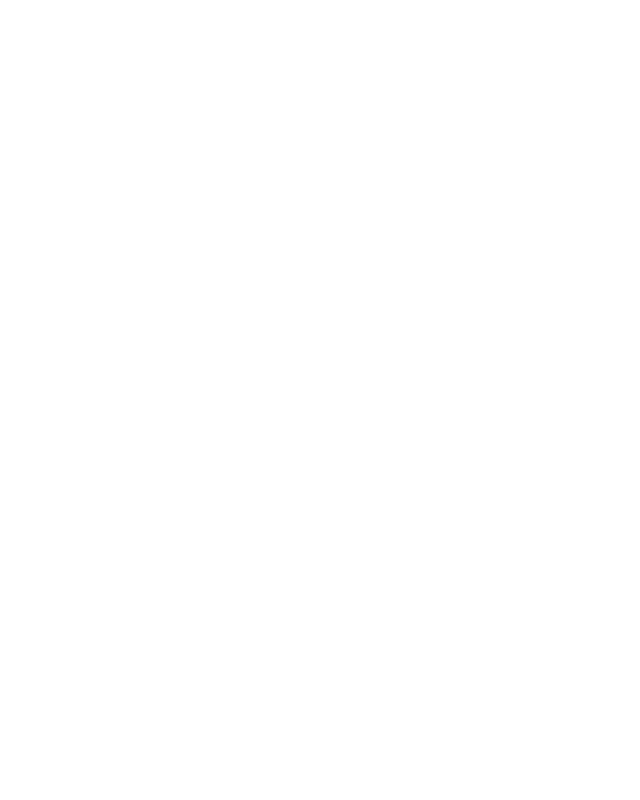
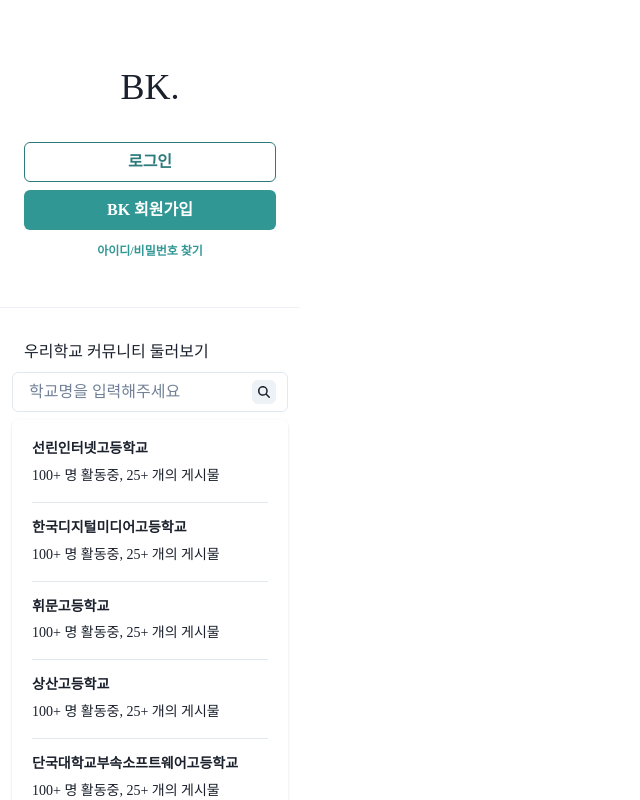
Before and after one commit to yuchand017/bk-frontend, a Next.js app: page / in a window 1280 px wide. Shown: the whole page, without its empty margins (0-640 px from the left). Built offline with nearby package versions, Linux system fonts and the light colour scheme; a web font is replaced by a local one.

Commit message:
add sidebar

```diff
--- a/src/app/page.tsx
+++ b/src/app/page.tsx
@@ -1,8 +1,60 @@
-import Image from "next/image";
+'use client'
+
+import Image from "next/image"
+import {
+    Flex, Box, Text, Button, Divider, Input, InputRightElement, InputGroup, IconButton,
+    Card, CardBody, Stack, StackDivider, Heading
+} from "@chakra-ui/react"
+import { FontAwesomeIcon } from "@fortawesome/react-fontawesome"
+import { faMagnifyingGlass } from "@fortawesome/free-solid-svg-icons"
+import { useState } from "react";
+
 
 export default function Home() {
+    let [school, schoolSet] = useState([
+        "선린인터넷고등학교", "한국디지털미디어고등학교", "휘문고등학교", "상산고등학교", "단국대학교부속소프트웨어고등학교", "서울공연예술고등학교",
+        "선린인터넷고등학교1", "한국디지털미디어고등학교1", "휘문고등학교1", "상산고등학교1", "단국대학교부속소프트웨어고등학교1", "서울공연예술고등학교1",
+    ])
   return (
-    <main className="flex min-h-screen flex-col items-center justify-between p-24">
+    <main>
+      <Flex w='300px' h='100%' position='fixed'
+      >
+        <Box w='100%' h='100%'>
+            <Box textAlign='center' paddingTop='60px'
+                 paddingRight='24px' paddingLeft='24px' paddingBottom='40px'>
+                <Text fontFamily="bold" fontSize='4xl' align='center' marginBottom='28px'>BK.</Text>
+                <Button size='md' variant='outline' colorScheme='teal' w='100%' marginBottom='8px'>로그인</Button>
+                <Button size='md' variant='solid' colorScheme='teal' w='100%' marginBottom='8px'>BK 회원가입</Button>
+                <Button size='xs' variant='link' colorScheme='teal' marginBottom='8px'>아이디/비밀번호 찾기</Button>
+            </Box>
+            <Divider/>
+            <Box paddingTop='24px' paddingRight='12px' paddingLeft='12px' paddingBottom='12px' >
+                <Text fontFamily='bold' fontSize='md' marginTop='8px' paddingLeft='12px' marginBottom='8px'>우리학교 커뮤니티 둘러보기</Text>
+                <InputGroup marginBottom='8px'>
+                    <Input placeholder='학교명을 입력해주세요'/>
+                    <InputRightElement width='3rem'>
+                        <IconButton size='xs' aria-label='search' icon={<FontAwesomeIcon icon={faMagnifyingGlass} />} />
+                    </InputRightElement>
+                </InputGroup>
+                <Card maxH='500px' overflowY='auto' sx={{ "&::-webkit-scrollbar": { display: "none" } }}>
+                    <CardBody>
+                        <Stack divider={<StackDivider />} spacing='4'>
+                            {school.map((school, index) => (
+                                <Box key={index}>
+                                    <Heading size='xs' textTransform='uppercase'>
+                                        {school}
+                                    </Heading>
+                                    <Text pt='2' fontSize='sm'>
+                                        100+ 명 활동중, 25+ 개의 게시물
+                                    </Text>
+                                </Box>
+                            ))}
+                        </Stack>
+                    </CardBody>
+                </Card>
+            </Box>
+        </Box>
+      </Flex>
     </main>
   );
 }
```
